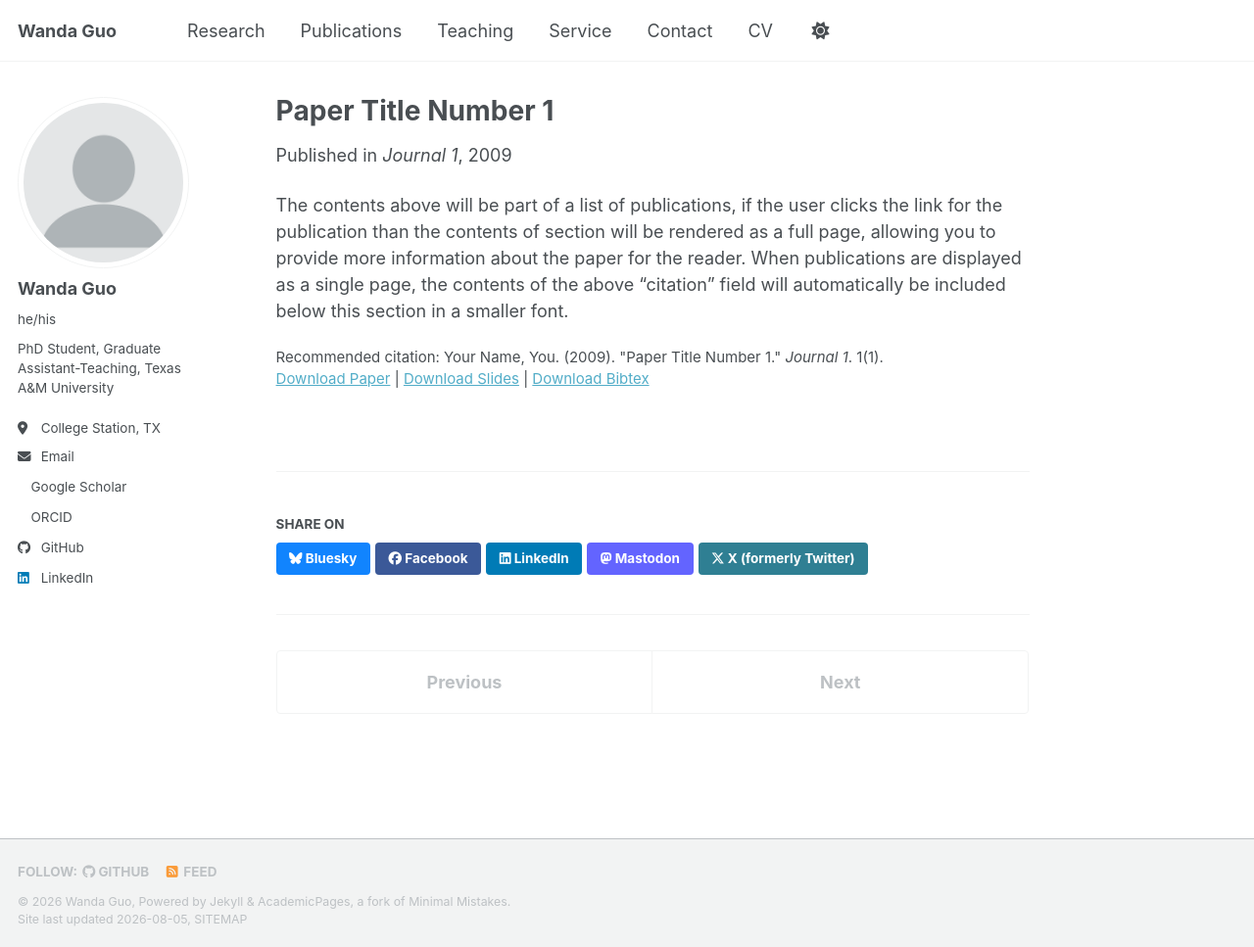
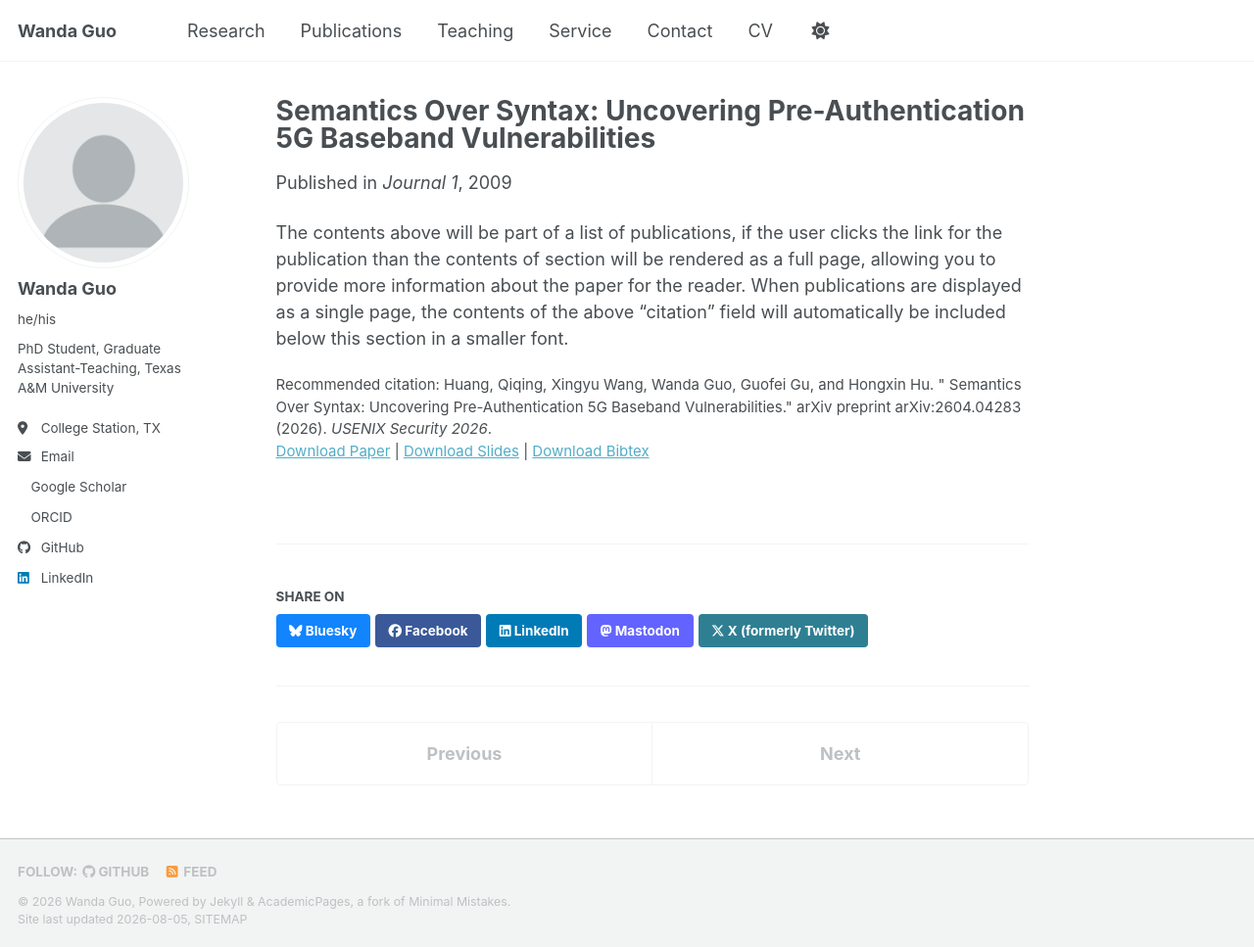
Before and after one commit to Dustin12138/Dustin12138.github.io, a Jekyll site: the page built from _publications/2009-10-01-paper-title-number-1.md, in a window 1280 px wide and 967 px high. Shown: the whole window at 98% size. Built offline with Jekyll 4.4.1, drawn with Linux system fonts in a browser that asks for light colours; a style sheet for code colours, icons or effects is not loaded.

Commit message:
Update publication details for 5gHoul Paper

```diff
--- a/_publications/2009-10-01-paper-title-number-1.md
+++ b/_publications/2009-10-01-paper-title-number-1.md
@@ -1,14 +1,14 @@
 ---
-title: "Paper Title Number 1"
+title: "Semantics Over Syntax: Uncovering Pre-Authentication 5G Baseband Vulnerabilities"
 collection: publications
 category: manuscripts
-permalink: /publication/2009-10-01-paper-title-number-1
+permalink: /publication/usenix26-enhanced5ghoul
 excerpt: 'This paper is about the number 1. The number 2 is left for future work.'
 date: 2009-10-01
 venue: 'Journal 1'
 slidesurl: 'https://academicpages.github.io/files/slides1.pdf'
-paperurl: 'https://academicpages.github.io/files/paper1.pdf'
-bibtexurl: 'https://academicpages.github.io/files/bibtex1.bib'
-citation: 'Your Name, You. (2009). &quot;Paper Title Number 1.&quot; <i>Journal 1</i>. 1(1).'
+paperurl: 'https://www.usenix.org/system/files/conference/usenixsecurity26/sec26_prepub_huang-qiqing.pdf'
+bibtexurl: 'https://scholar.googleusercontent.com/scholar.bib?q=info:9mw1wU6qytsJ:scholar.google.com/&output=citation&scisdr=CslCYE61EPqQvKFXHOc:AM1tuoMAAAAAanNRBOcDVsKnNAX3JovZ-xIHAZ8&scisig=AM1tuoMAAAAAanNRBBSDyrEUI2ePxgCbbA3KgzU&scisf=4&ct=citation&cd=-1&hl=en&scfhb=1'
+citation: 'Huang, Qiqing, Xingyu Wang, Wanda Guo, Guofei Gu, and Hongxin Hu. &quot; Semantics Over Syntax: Uncovering Pre-Authentication 5G Baseband Vulnerabilities.&quot; arXiv preprint arXiv:2604.04283 (2026). <i>USENIX Security 2026</i>.'
 ---
 The contents above will be part of a list of publications, if the user clicks the link for the publication than the contents of section will be rendered as a full page, allowing you to provide more information about the paper for the reader. When publications are displayed as a single page, the contents of the above "citation" field will automatically be included below this section in a smaller font.
```
